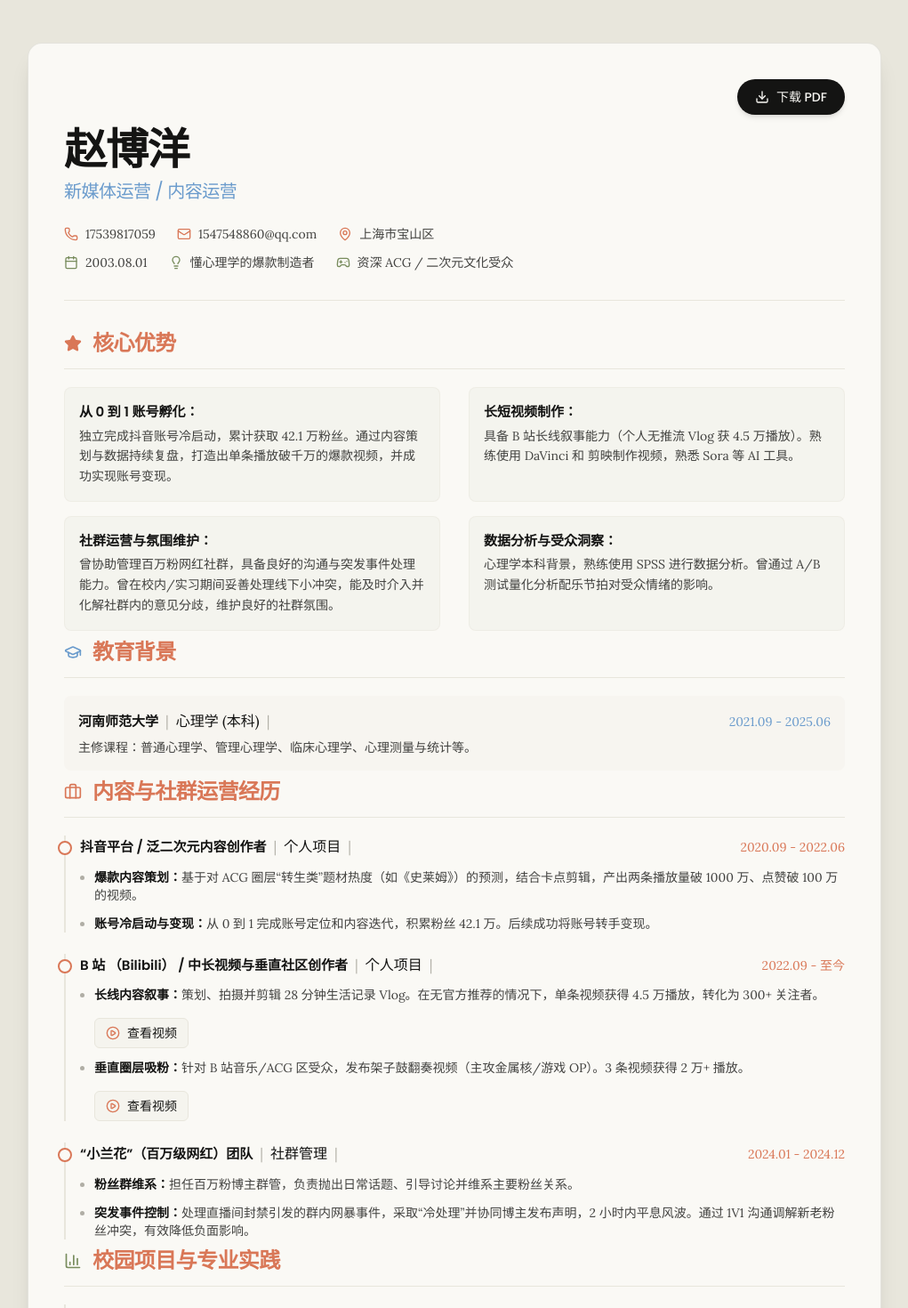
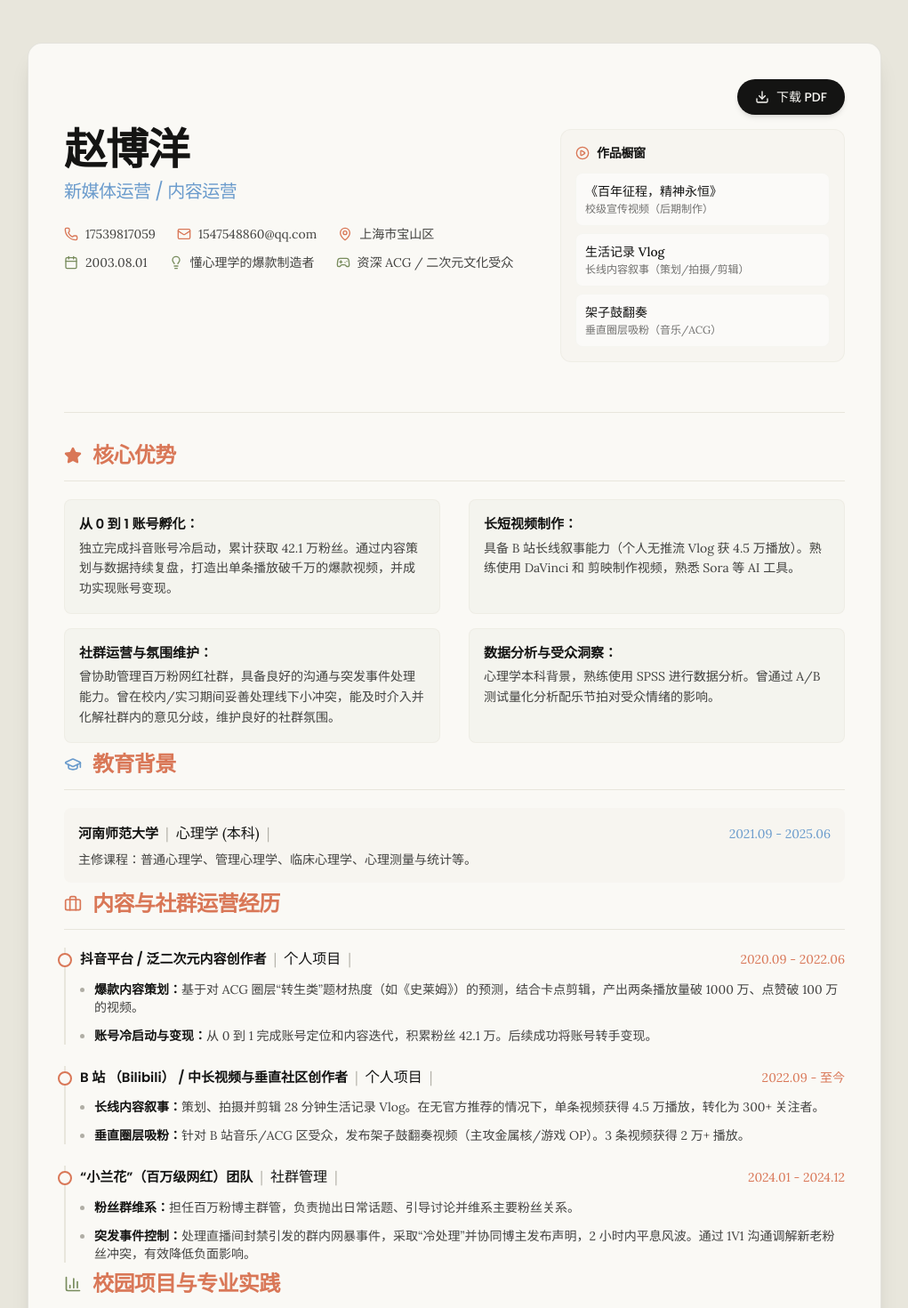
Before and after one commit to klion72/zhaoboyang-resume, a React (Vite) app: page / in a window 1280 px wide. Shown: the top 1470 px of the page at 89% size, without its empty margins (129-1150 px from the left). Built offline with nearby package versions, Linux system fonts and the light colour scheme.

Commit message:
feat: redesign showcase section to top right corner

```diff
--- a/src/components/CampusProjects.tsx
+++ b/src/components/CampusProjects.tsx
@@ -1,10 +1,7 @@
-import { BarChart3, PlayCircle } from 'lucide-react';
+import { BarChart3 } from 'lucide-react';
 import { resumeData } from '../utils/resumeData';
-import { useState } from 'react';
 
 const CampusProjects: React.FC = () => {
-  const [activeVideo, setActiveVideo] = useState<string | null>(null);
-
   return (
     <section className="section-container">
       <h2 className="section-title">
@@ -30,31 +27,6 @@ const CampusProjects: React.FC = () => {
             ) : (
               <p className="text-sm text-anthropic-dark/80">{project.content}</p>
             )}
-
-            {project.videoUrl && (
-              <div className="mt-2 no-print">
-                {activeVideo === project.videoUrl ? (
-                  <div className="rounded-lg overflow-hidden border border-anthropic-light-gray/50 shadow-sm max-w-2xl bg-black">
-                    <video
-                      src={project.videoUrl}
-                      controls
-                      autoPlay
-                      className="w-full aspect-video"
-                    >
-                      您的浏览器不支持视频播放。
-                    </video>
-                  </div>
-                ) : (
-                  <button
-                    onClick={() => setActiveVideo(project.videoUrl as string)}
-                    className="inline-flex items-center gap-2 px-3 py-1.5 bg-anthropic-light-gray/30 hover:bg-anthropic-light-gray/50 text-anthropic-dark rounded-md text-sm font-medium transition-colors border border-anthropic-light-gray"
-                  >
-                    <PlayCircle size={16} className="text-primary" />
-                    <span>查看作品视频</span>
-                  </button>
-                )}
-              </div>
-            )}
           </div>
         ))}
       </div>
--- a/src/components/PersonalInfo.tsx
+++ b/src/components/PersonalInfo.tsx
@@ -1,17 +1,19 @@
-import { Phone, Mail, MapPin, Calendar, Lightbulb, Gamepad2 } from 'lucide-react';
+import { Phone, Mail, MapPin, Calendar, Lightbulb, Gamepad2, PlayCircle } from 'lucide-react';
 import { resumeData } from '../utils/resumeData';
+import { useState } from 'react';
 
 const PersonalInfo: React.FC = () => {
   const { name, phone, email, location, birthDate, tagline, interests } = resumeData.personalInfo;
+  const showcases = resumeData.showcases || [];
+  const [activeVideo, setActiveVideo] = useState<string | null>(null);
 
   return (
     <header className="border-b border-anthropic-light-gray pb-8 mb-8">
-      <div className="flex flex-col md:flex-row md:items-end justify-between gap-4 mb-6">
-        <div>
+      <div className="flex flex-col md:flex-row gap-8 mb-6">
+        {/* 左侧个人信息 */}
+        <div className="flex-1">
           <h1 className="text-4xl md:text-5xl font-headings font-bold text-anthropic-dark mb-2">{name}</h1>
-          <h2 className="text-xl text-secondary font-headings">{resumeData.personalInfo.role || "内容运营 / 社群运营"}</h2>
-        </div>
-      </div>
+          <h2 className="text-xl text-secondary font-headings mb-6">{resumeData.personalInfo.role || "内容运营 / 社群运营"}</h2>
 
           <div className="flex flex-col gap-3">
             <div className="flex flex-wrap gap-x-6 gap-y-3 text-anthropic-dark/80 text-sm">
@@ -37,6 +39,58 @@ const PersonalInfo: React.FC = () => {
               </span>
             </div>
           </div>
+        </div>
+
+        {/* 右侧作品橱窗 */}
+        {showcases.length > 0 && (
+          <div className="md:w-80 shrink-0 no-print">
+            <div className="bg-anthropic-light-gray/20 border border-anthropic-light-gray/50 rounded-xl p-4 h-full">
+              <h3 className="text-sm font-headings font-semibold text-anthropic-dark mb-3 flex items-center gap-2">
+                <PlayCircle size={16} className="text-primary" />
+                作品橱窗
+              </h3>
+
+              {activeVideo ? (
+                <div className="mb-4">
+                  <div className="rounded-lg overflow-hidden bg-black aspect-video mb-2 shadow-sm">
+                    <video
+                      src={activeVideo}
+                      controls
+                      autoPlay
+                      className="w-full h-full object-contain"
+                    >
+                      您的浏览器不支持视频播放。
+                    </video>
+                  </div>
+                  <button
+                    onClick={() => setActiveVideo(null)}
+                    className="text-xs text-anthropic-mid hover:text-primary transition-colors"
+                  >
+                    关闭视频
+                  </button>
+                </div>
+              ) : null}
+
+              <div className="flex flex-col gap-2">
+                {showcases.map((showcase, idx) => (
+                  <button
+                    key={idx}
+                    onClick={() => setActiveVideo(showcase.videoUrl)}
+                    className={`text-left p-2.5 rounded-lg border transition-all ${
+                      activeVideo === showcase.videoUrl
+                        ? 'bg-white border-primary/30 shadow-sm'
+                        : 'bg-white/50 border-anthropic-light-gray/30 hover:bg-white hover:border-anthropic-light-gray/80 hover:shadow-sm'
+                    }`}
+                  >
+                    <div className="font-medium text-sm text-anthropic-dark mb-0.5 truncate">{showcase.title}</div>
+                    <div className="text-xs text-anthropic-dark/60 truncate">{showcase.description}</div>
+                  </button>
+                ))}
+              </div>
+            </div>
+          </div>
+        )}
+      </div>
     </header>
   );
 };
--- a/src/components/WorkExperience.tsx
+++ b/src/components/WorkExperience.tsx
@@ -1,10 +1,7 @@
-import { Briefcase, PlayCircle } from 'lucide-react';
+import { Briefcase } from 'lucide-react';
 import { resumeData } from '../utils/resumeData';
-import { useState } from 'react';
 
 const WorkExperience: React.FC = () => {
-  const [activeVideo, setActiveVideo] = useState<string | null>(null);
-
   return (
     <section className="section-container">
       <h2 className="section-title">
@@ -28,31 +25,6 @@ const WorkExperience: React.FC = () => {
                     <span className="font-headings font-semibold text-anthropic-dark">{highlight.label}：</span>
                     {highlight.content}
                   </div>
-
-                  {('videoUrl' in highlight) && highlight.videoUrl && (
-                    <div className="mt-2 no-print">
-                      {activeVideo === highlight.videoUrl ? (
-                        <div className="rounded-lg overflow-hidden border border-anthropic-light-gray/50 shadow-sm max-w-2xl bg-black mt-2">
-                          <video
-                            src={highlight.videoUrl as string}
-                            controls
-                            autoPlay
-                            className="w-full aspect-video"
-                          >
-                            您的浏览器不支持视频播放。
-                          </video>
-                        </div>
-                      ) : (
-                        <button
-                          onClick={() => setActiveVideo(highlight.videoUrl as string)}
-                          className="inline-flex items-center gap-2 px-3 py-1.5 mt-2 bg-anthropic-light-gray/30 hover:bg-anthropic-light-gray/50 text-anthropic-dark rounded-md text-sm font-medium transition-colors border border-anthropic-light-gray"
-                        >
-                          <PlayCircle size={16} className="text-primary" />
-                          <span>查看视频</span>
-                        </button>
-                      )}
-                    </div>
-                  )}
                 </li>
               ))}
             </ul>
--- a/src/utils/resumeData.ts
+++ b/src/utils/resumeData.ts
@@ -9,6 +9,23 @@ export const resumeData = {
     tagline: "懂心理学的爆款制造者",
     interests: "资深 ACG / 二次元文化受众",
   },
+  showcases: [
+    {
+      title: "《百年征程，精神永恒》",
+      description: "校级宣传视频（后期制作）",
+      videoUrl: "/showcases/校级宣传视频 - 百年征程，精神永恒.mp4"
+    },
+    {
+      title: "生活记录 Vlog",
+      description: "长线内容叙事（策划/拍摄/剪辑）",
+      videoUrl: "/showcases/vlog.mp4"
+    },
+    {
+      title: "架子鼓翻奏",
+      description: "垂直圈层吸粉（音乐/ACG）",
+      videoUrl: "/showcases/架子鼓翻奏.mp4"
+    }
+  ],
   coreAdvantages: [
     {
       title: "从 0 到 1 账号孵化",
@@ -60,12 +77,10 @@ export const resumeData = {
         {
           label: "长线内容叙事",
           content: "策划、拍摄并剪辑 28 分钟生活记录 Vlog。在无官方推荐的情况下，单条视频获得 4.5 万播放，转化为 300+ 关注者。",
-          videoUrl: "/showcases/vlog.mp4"
         },
         {
           label: "垂直圈层吸粉",
           content: "针对 B 站音乐/ACG 区受众，发布架子鼓翻奏视频（主攻金属核/游戏 OP）。3 条视频获得 2 万+ 播放。",
-          videoUrl: "/showcases/架子鼓翻奏.mp4"
         },
       ],
     },
@@ -100,7 +115,6 @@ export const resumeData = {
       role: "后期制作",
       period: "2023.05 - 2023.07",
       content: "视觉特效与调色：负责视频后期技术工作，使用 Adobe AE 制作特效，运用 DaVinci Resolve 进行调色。作品获校级特等奖。",
-      videoUrl: "/showcases/校级宣传视频 - 百年征程，精神永恒.mp4"
     },
     {
       title: "“游戏配乐与玩家情绪关系”课题研究",
```
Lines whose indentation alone changed are shown as unchanged.
